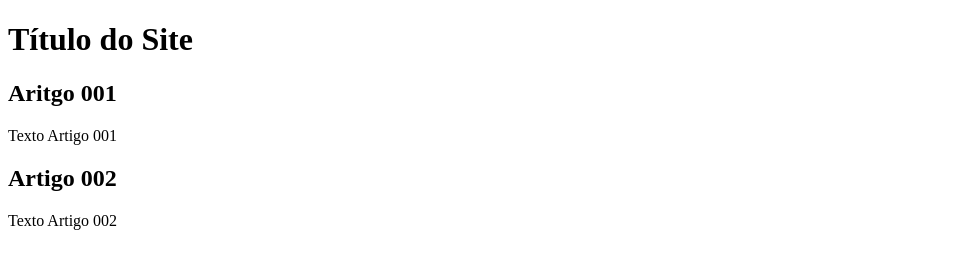
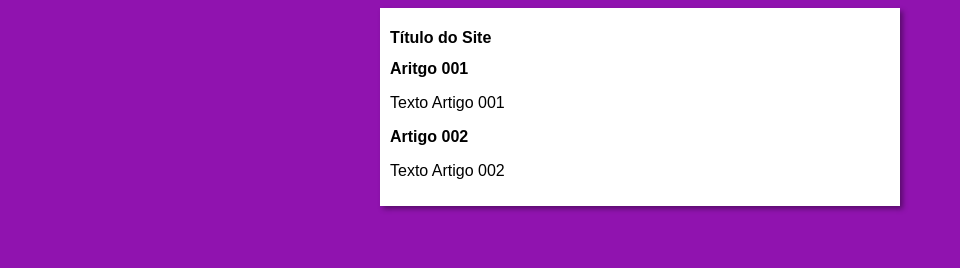
Before and after one commit to igabb/projeto-site, a plain HTML site: page index.html in a window 1280 px wide. Shown: the whole page, without its empty margins (0-960 px from the left). Drawn offline with Linux system fonts and the light colour scheme.

Commit message:
iniciei o design

```diff
--- /dev/null
+++ b/estilos/style.css
@@ -0,0 +1,16 @@
+*{
+    font-family: Arial, Helvetica, sans-serif;
+    font-size: 16px;
+}
+
+body {
+    background-color: rgb(144, 19, 175);
+}
+
+main {
+    background-color: white;
+    width: 500px;
+    margin: auto;
+    padding: 10px;
+    box-shadow: 3px 3px 5px rgba(0, 0, 0, 0.377);
+}
--- a/index.html
+++ b/index.html
@@ -5,6 +5,7 @@
     <meta http-equiv="X-UA-Compatible" content="IE=edge">
     <meta name="viewport" content="width=device-width, initial-scale=1.0">
     <title>Título do Site</title>
+    <link rel="stylesheet" href="estilos/style.css">
 </head>
 <body>
     <main>
```
